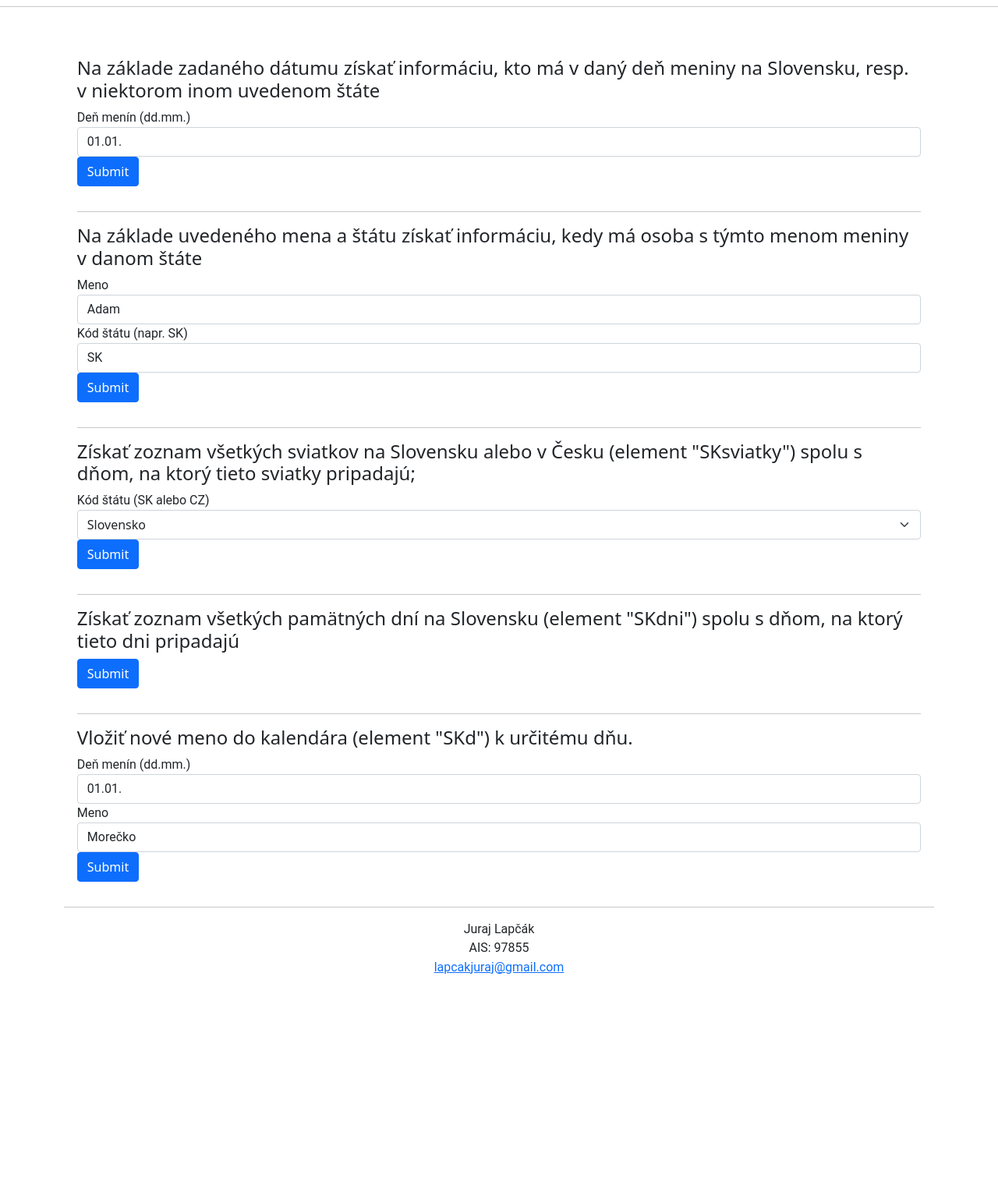
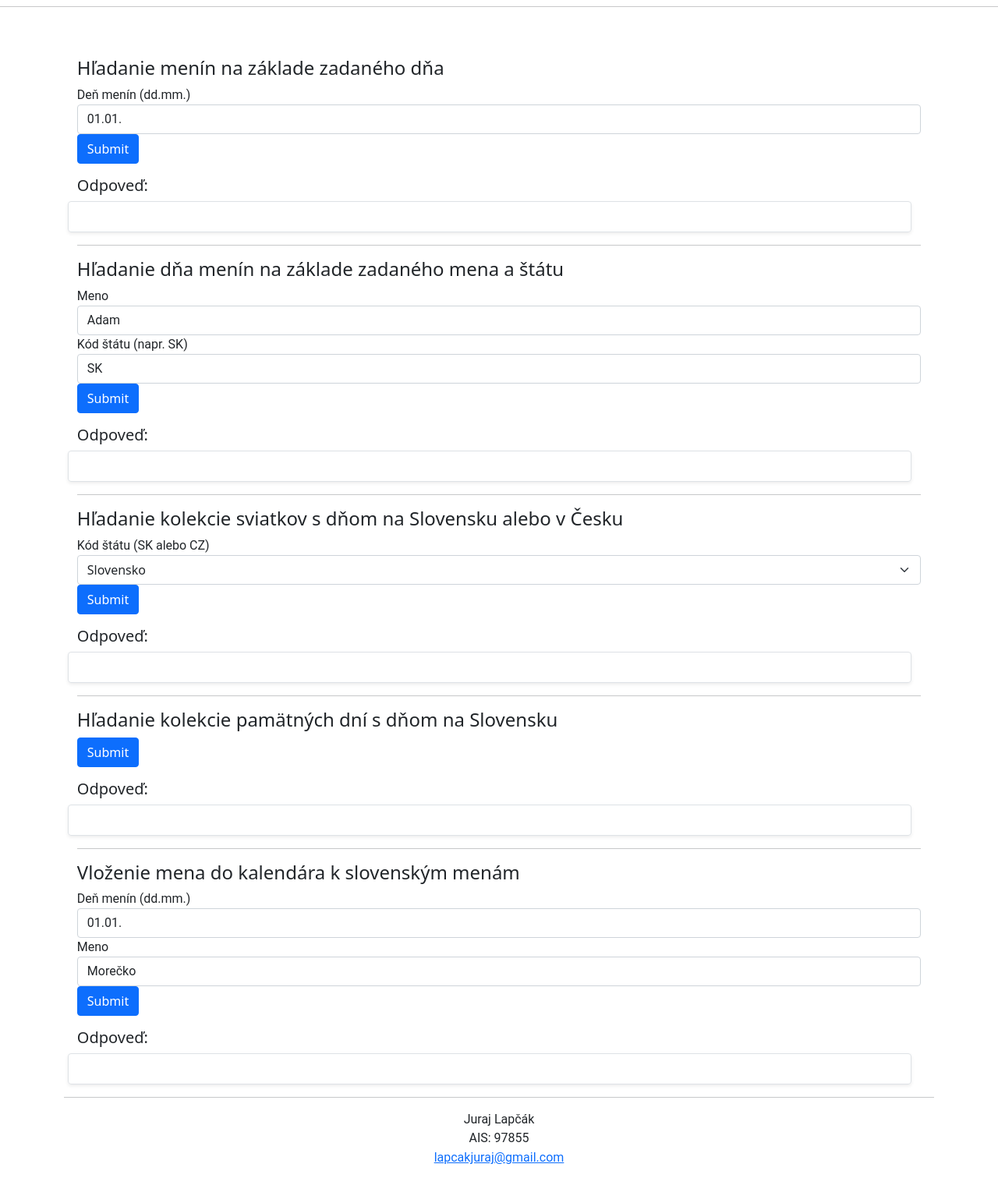
Before and after one commit to georgeHeishi/WEBTECH2-6-API, a PHP site: page / in a window 1280 px wide. Shown: the part 94-1605 px from the top of the page at 78% size. Before the commit the page ends 1343 px from the top, so only its background shows below. Run offline with PHP 8.4, Linux system fonts and the light colour scheme.

Commit message:
Front end done

```diff
--- a/assets/css/style.css
+++ b/assets/css/style.css
@@ -54,3 +54,7 @@ h1, a, p, label, input {
 ul > li{
     list-style-type: none;
 }
+.response{
+    min-height: 40px;
+    width: 100%;
+}
--- a/index.php
+++ b/index.php
@@ -24,8 +24,7 @@
                 <div class="container-fluid">
 
                     <div class="row">
-                        <h4>Na základe zadaného dátumu získať informáciu, kto má v daný deň meniny na
-                            Slovensku, resp. v niektorom inom uvedenom štáte</h4>
+                        <h4>Hľadanie menín na základe zadaného dňa</h4>
                         <form>
                             <div class="form-group">
                                 <label for="nameday">Deň menín (dd.mm.)</label>
@@ -33,11 +32,14 @@
                             </div>
                             <button type="button" class="btn btn-primary" id="namedays-submit">Submit</button>
                         </form>
+                        <div class="row">
+                            <h5>Odpoveď:</h5>
+                            <div id="namedays-response" class="response shadow-sm border rounded "></div>
+                        </div>
                     </div>
                     <hr>
                     <div class="row">
-                        <h4>Na základe uvedeného mena a štátu získať informáciu, kedy má osoba s týmto
-                            menom meniny v danom štáte</h4>
+                        <h4>Hľadanie dňa menín na základe zadaného mena a štátu</h4>
                         <form>
                             <div class="form-group">
                                 <label for="name">Meno</label>
@@ -49,11 +51,14 @@
                             </div>
                             <button type="button" class="btn btn-primary" id="names-submit">Submit</button>
                         </form>
+                        <div class="row">
+                            <h5>Odpoveď:</h5>
+                            <div id="names-response" class="response shadow-sm border rounded "></div>
+                        </div>
                     </div>
                     <hr>
                     <div class="row">
-                        <h4>Získať zoznam všetkých sviatkov na Slovensku alebo v Česku (element "SKsviatky") spolu s
-                            dňom, na ktorý tieto sviatky pripadajú;</h4>
+                        <h4>Hľadanie kolekcie sviatkov s dňom na Slovensku alebo v Česku</h4>
                         <form>
                             <div class="form-group">
                                 <label for="holidays-country">Kód štátu (SK alebo CZ)</label>
@@ -65,18 +70,25 @@
 
                             <button type="button" class="btn btn-primary" id="holidays-submit">Submit</button>
                         </form>
+                        <div class="row">
+                            <h5>Odpoveď:</h5>
+                            <div id="holidays-response" class="response shadow-sm border rounded "></div>
+                        </div>
                     </div>
                     <hr>
                     <div class="row">
-                        <h4>Získať zoznam všetkých pamätných dní na Slovensku (element "SKdni") spolu s
-                            dňom, na ktorý tieto dni pripadajú</h4>
+                        <h4>Hľadanie kolekcie pamätných dní s dňom na Slovensku</h4>
                         <form>
                             <button type="button" class="btn btn-primary" id="memorials-submit">Submit</button>
                         </form>
+                        <div class="row">
+                            <h5>Odpoveď:</h5>
+                            <div id="memorials-response" class="response shadow-sm border rounded "></div>
+                        </div>
                     </div>
                     <hr>
                     <div class="row">
-                        <h4>Vložiť nové meno do kalendára (element "SKd") k určitému dňu.</h4>
+                        <h4>Vloženie mena do kalendára k slovenským menám</h4>
                         <form>
                             <div class="form-group">
                                 <label for="create-day">Deň menín (dd.mm.)</label>
@@ -86,6 +98,10 @@
                             </div>
                             <button type="button" class="btn btn-primary" id="create-submit">Submit</button>
                         </form>
+                        <div class="row">
+                            <h5>Odpoveď:</h5>
+                            <div id="create-response" class="response shadow-sm border rounded "></div>
+                        </div>
                     </div>
                 </div>
             </main>
```
Also changed, not shown: assets/js/script.js (+42 -9 lines).
